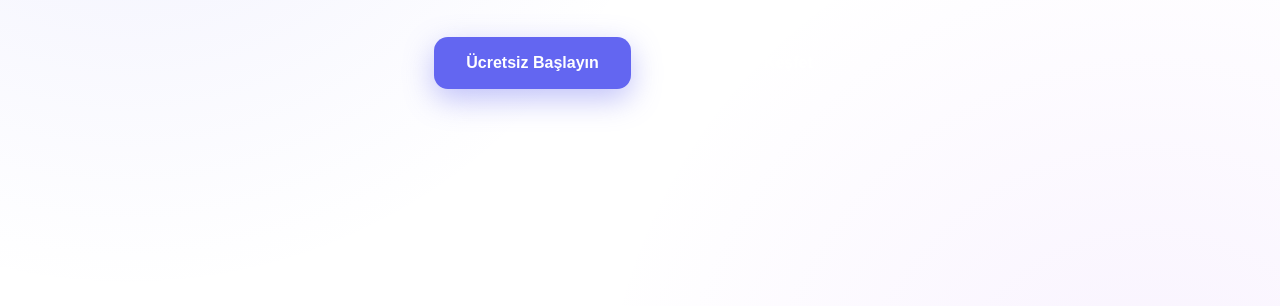
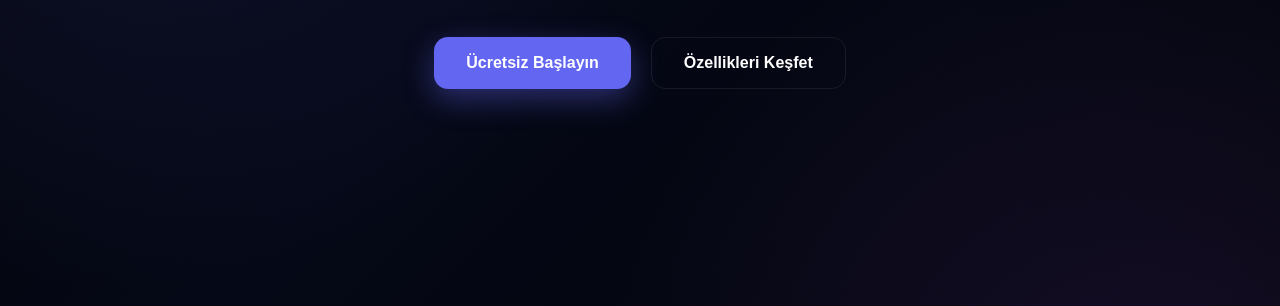
Before and after one commit to ardaserdar12-ship-it/lilater, an Electron app: page index.html in a window 1280 px wide. Shown: the part 360-666 px from the top of the page. Drawn offline with nearby package versions, Linux system fonts and the light colour scheme.

Commit message:
Update index.html

```diff
--- a/index.html
+++ b/index.html
@@ -19,15 +19,16 @@
         }
 
         * { margin: 0; padding: 0; box-sizing: border-box; }
-        body {
-            background-color: var(--bg);
-            color: var(--text-main);
-            font-family: 'Plus Jakarta Sans', sans-serif;
-            overflow-x: hidden;
-            /* Arka plan parıltı efektleri */
-            background: radial-gradient(circle at 10% 10%, rgba(99, 102, 241, 0.1) 0%, transparent 40%),
-                        radial-gradient(circle at 90% 90%, rgba(168, 85, 247, 0.08) 0%, transparent 40%);
-        }
+       body {
+    background:
+        radial-gradient(circle at 10% 10%, rgba(99, 102, 241, 0.15) 0%, transparent 40%),
+        radial-gradient(circle at 90% 90%, rgba(168, 85, 247, 0.12) 0%, transparent 40%),
+        linear-gradient(135deg, #020408 0%, #050816 40%, #020408 100%);
+
+    color: var(--text-main);
+    font-family: 'Plus Jakarta Sans', sans-serif;
+    overflow-x: hidden;
+}
 
         /* Navigasyon Mantığı */
         .section { display: none; min-height: 100vh; width: 100%; transition: opacity 0.5s ease; position: relative; }
```
